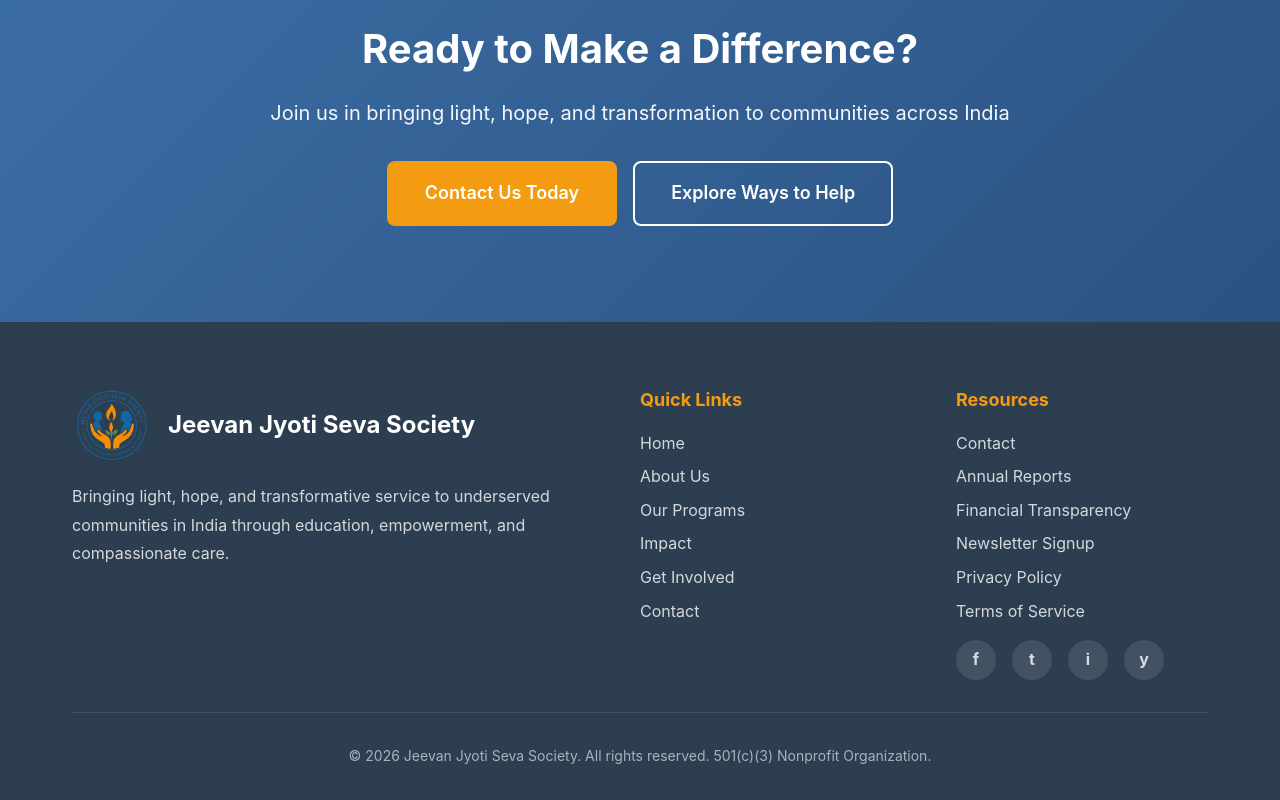
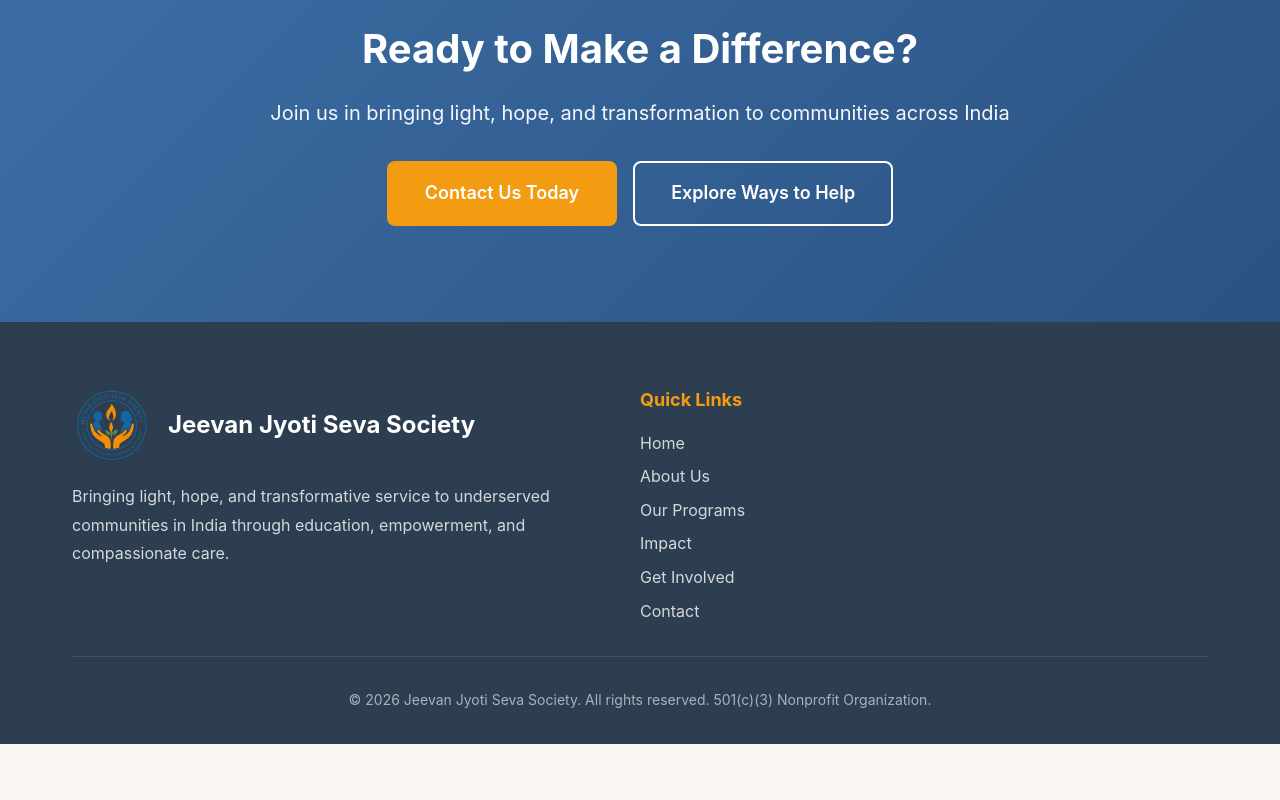
Before and after one commit to mahendragudipadu/jeevan-jyoti-seva-society-website, a plain HTML site: page index.html in a window 1280 px wide. Shown: the part 10573-11373 px from the top of the page. After the commit the page ends 11317 px from the top, so only its background shows below. Drawn offline with Linux system fonts and the light colour scheme.

Commit message:
small changes

```diff
--- a/index.html
+++ b/index.html
@@ -585,23 +585,6 @@
                         <li><a href="#contact">Contact</a></li>
                     </ul>
                 </div>
-                <div class="footer-resources">
-                    <h4>Resources</h4>
-                    <ul>
-                        <li><a href="#contact">Contact</a></li>
-                        <li><a href="#">Annual Reports</a></li>
-                        <li><a href="#">Financial Transparency</a></li>
-                        <li><a href="#">Newsletter Signup</a></li>
-                        <li><a href="#">Privacy Policy</a></li>
-                        <li><a href="#">Terms of Service</a></li>
-                    </ul>
-                    <div class="social-links">
-                        <a href="#" aria-label="Facebook" class="social-link">f</a>
-                        <a href="#" aria-label="Twitter" class="social-link">t</a>
-                        <a href="#" aria-label="Instagram" class="social-link">i</a>
-                        <a href="#" aria-label="YouTube" class="social-link">y</a>
-                    </div>
-                </div>
             </div>
             <div class="footer-bottom">
                 <p>&copy; <span id="current-year"></span> Jeevan Jyoti Seva Society. All rights reserved. 501(c)(3) Nonprofit Organization.</p>
```
